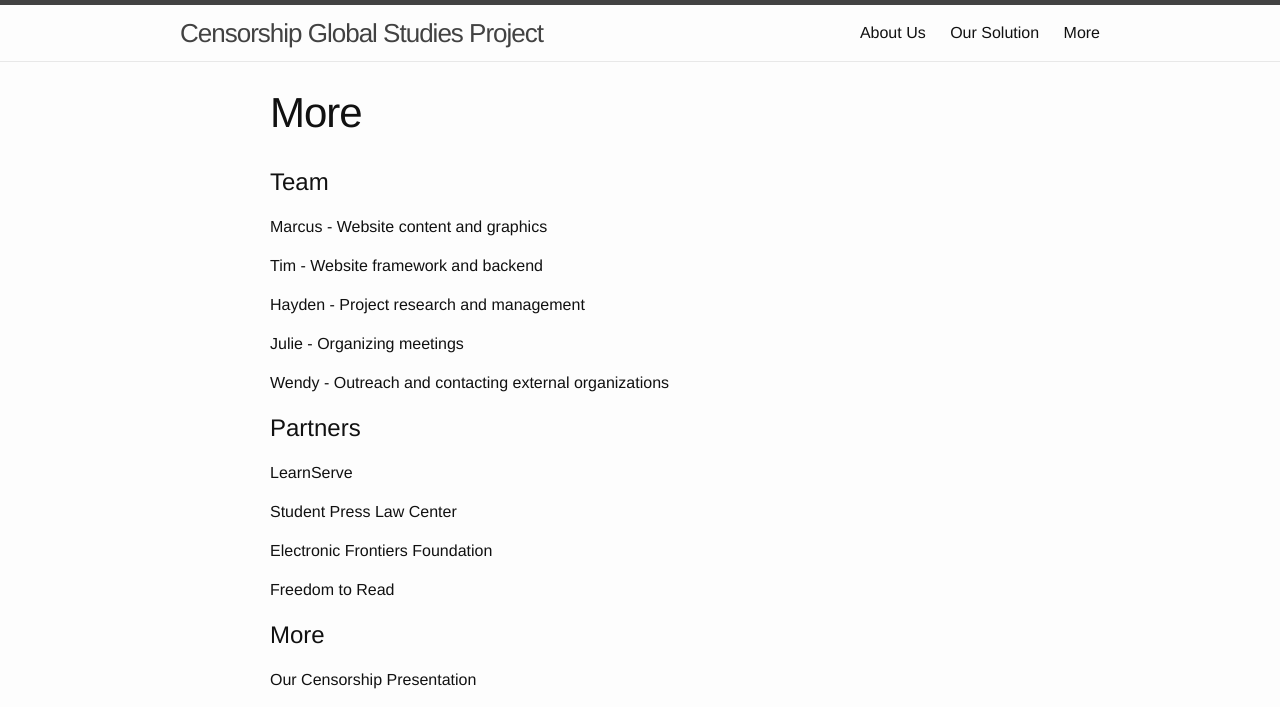
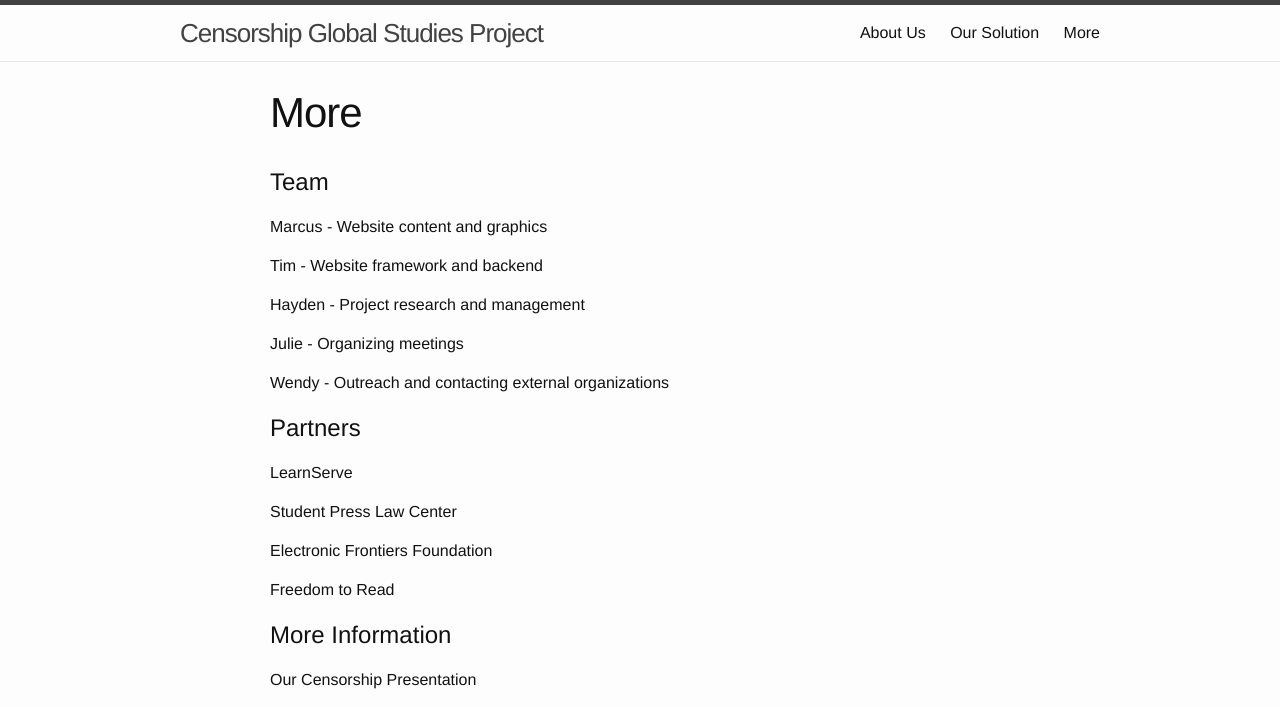
Before and after one commit to tcyrus/global-studies, a Jekyll site: the page built from 03_other.md, in a window 1280 px wide. Shown: the top 707 px of the page. Built offline with Jekyll 4.4.1, drawn with Linux system fonts in a browser that asks for light colours; grey boxes are pictures that could not be loaded.

Commit message:
Update 03_other.md

```diff
--- a/03_other.md
+++ b/03_other.md
@@ -30,7 +30,7 @@ Electronic Frontiers Foundation
 
 Freedom to Read
 
-# More
+# More Information
 
 <!--Blog, Photos, Social Media, etc.-->
 Our Censorship Presentation
```
